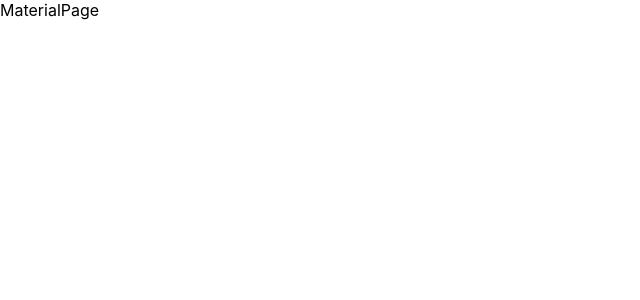
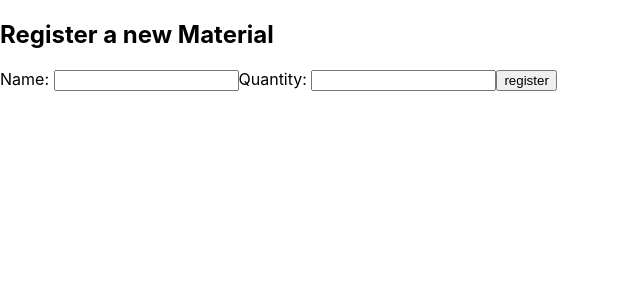
Before and after one commit to turtore/Autoflex, a React (Create React App) app in the folder frontend/reactautoflex/: page /materials in a window 1280 px wide. Shown: the top 300 px of the page, without its empty margins (0-640 px from the left). Built offline with nearby package versions, Linux system fonts and the light colour scheme.

Commit message:
React: added UseState and form submit to register new product at ProductPage and MaterialPage

```diff
--- a/frontend/reactautoflex/src/pages/MaterialPage.jsx
+++ b/frontend/reactautoflex/src/pages/MaterialPage.jsx
@@ -1,8 +1,53 @@
-import React from 'react'
+import React, { useState } from 'react';
 
 const MaterialPage = () => {
+    const [inputsState, setInputsState] = useState({
+      name: '',
+      quantity: '',
+    });
+
+    const handleChange = ({ target: { name, value } }) => {
+      setInputsState({
+        ...inputsState,
+        [name]: value,
+      });
+    };
+
+    const handleClick = () => {
+      const material = {
+        name: inputsState.name,
+        quantity: inputsState.quantity,
+      };
+      console.log(material);
+    }
+
+
   return (
-    <div>MaterialPage</div>
+    <div>
+      <h2>Register a new Material</h2>
+        <label htmlFor="name">Name: </label>
+        <input
+          type="text"
+          onChange={handleChange}
+          value={inputsState.name}
+          name="name"
+        />
+
+        <label htmlFor="value">Quantity: </label>
+        <input
+          type="number"
+          onChange={handleChange}
+          value={inputsState.value}
+          name="quantity"
+        />
+
+        <button
+        onClick={handleClick}
+        >
+            register
+        </button>
+
+      </div>
   )
 }
 
--- a/frontend/reactautoflex/src/pages/ProductPage.jsx
+++ b/frontend/reactautoflex/src/pages/ProductPage.jsx
@@ -1,9 +1,53 @@
-import React from 'react'
+import React, { useState } from 'react';
 
 const ProductPage = () => {
+
+  const [inputsState, setInputsState] = useState({
+    name: '',
+    value: '',
+  });
+
+  const handleChange = ({ target: { name, value } }) => {
+    setInputsState({
+      ...inputsState,
+      [name]: value,
+    });
+  };
+
+  const handleClick = () => {
+    const product = {
+      name: inputsState.name,
+      value: inputsState.value,
+    };
+    console.log(product);
+  }
+
+
   return (
     <div>
-        <h1> ProductPage </h1>
+      <h2>Register a new Product</h2>
+      <label htmlFor="name">Name: </label>
+      <input
+        type="text"
+        onChange={handleChange}
+        value={inputsState.name}
+        name="name"
+      />
+
+      <label htmlFor="value">Value: </label>
+      <input
+        type="number"
+        onChange={handleChange}
+        value={inputsState.value}
+        name="value"
+      />
+
+      <button
+        onClick={handleClick}
+      >
+          register
+      </button>
+
     </div>
   )
 }
```
